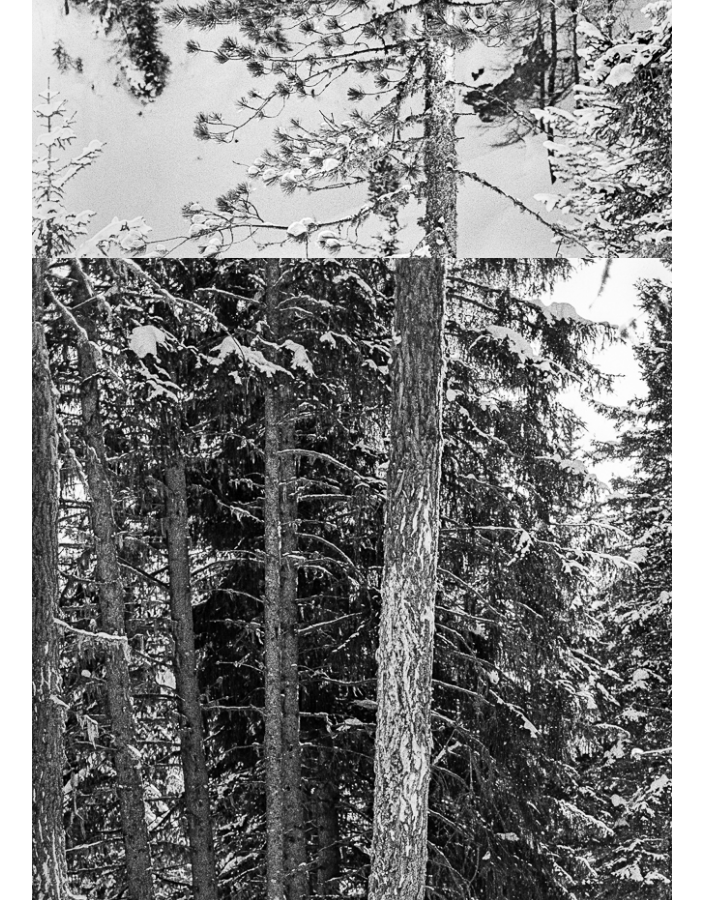
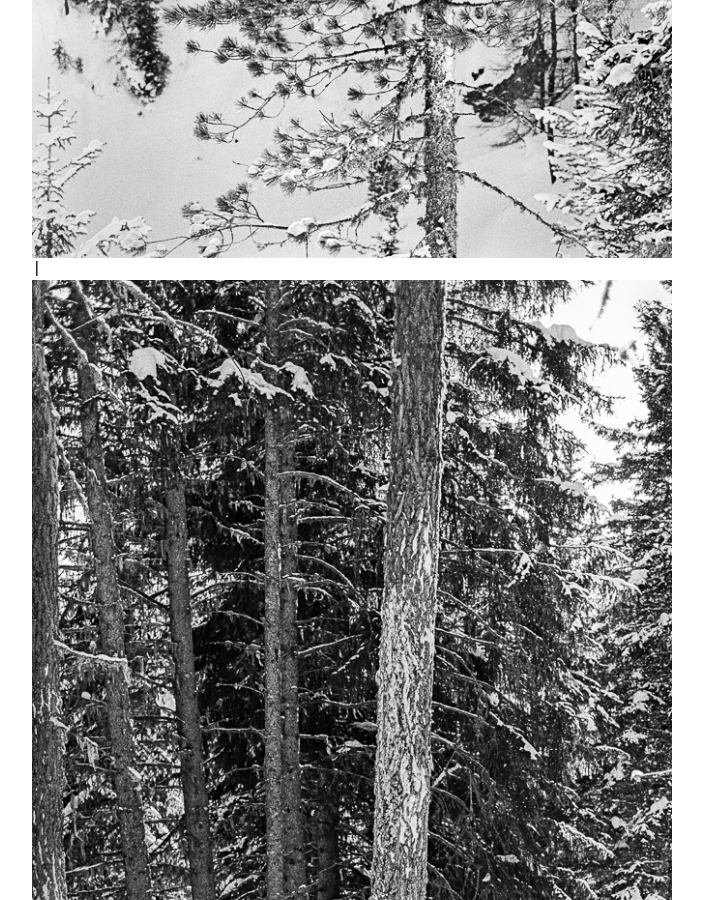
Before and after one commit to lucabutikofer/Photography, a Jekyll site: the page built from Plants.md, in a window 1280 px wide and 900 px high, scrolled down 1917 px. Shown: the whole window, without its empty margins (288-991 px from the left). Built offline with Jekyll 4.4.1, drawn with Linux system fonts in a browser that asks for light colours.

Commit message:
Update Plants.md

```diff
--- a/Plants.md
+++ b/Plants.md
@@ -9,7 +9,7 @@ category: gallery
 \
 \
 \
-![](/figures/Image-2.jpg)![](/figures/Image-3.jpg)
+![](/figures/Image-2.jpg) | ![](/figures/Image-3.jpg)
 \
 \
 \
```
